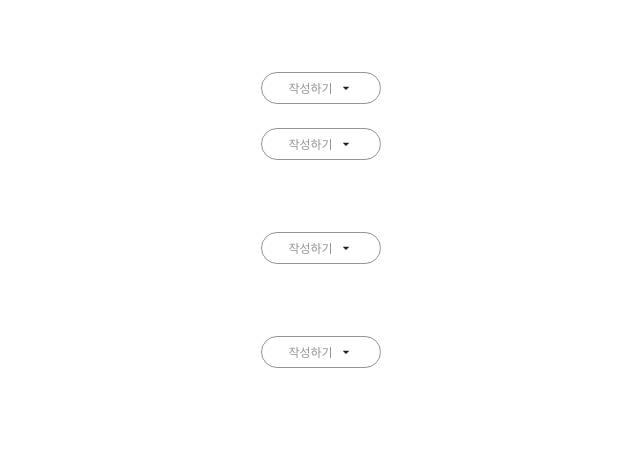
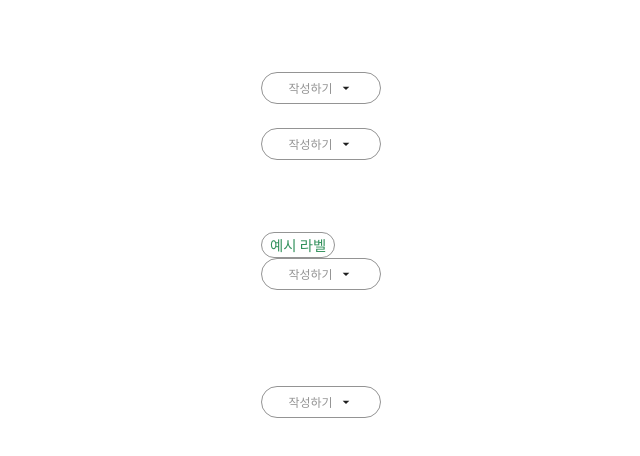
Before and after one commit to family-community-project/Frontend, a Next.js app in the folder family/: page / in a window 1280 px wide. Shown: the top 456 px of the page, without its empty margins (319-959 px from the left). Built offline with nearby package versions, Linux system fonts and the light colour scheme.

Commit message:
feat: add chip component

```diff
--- /dev/null
+++ b/family/src/app/components/chip.tsx
@@ -0,0 +1,18 @@
+import React from "react";
+
+interface ChipProps {
+  label: string;
+  className?: string;
+}
+
+const Chip: React.FC<ChipProps> = ({ label, className }) => {
+  return (
+    <span
+      className={`bg-transparent text-green-700 border border-gray-500 inline-flex items-center rounded-full px-2 py-1 text-body4 font-normal ${className || ""}`}
+    >
+      {label}
+    </span>
+  );
+};
+
+export default Chip;
--- a/family/src/app/page.tsx
+++ b/family/src/app/page.tsx
@@ -1,3 +1,4 @@
+import Chip from "./components/chip";
 import { DropDown } from "./components/dropdown";
 
 export default function Home() {
@@ -12,8 +13,10 @@ export default function Home() {
       <br></br>
       <br></br>
       <br></br>
-
+      <Chip label="예시 라벨" />
+      <br></br>
       <DropDown name="" option={["옵션1", "옵션2"]} placeholder={"작성하기"} />
+      <br></br>
       <br />
       <br />
       <br />
```
